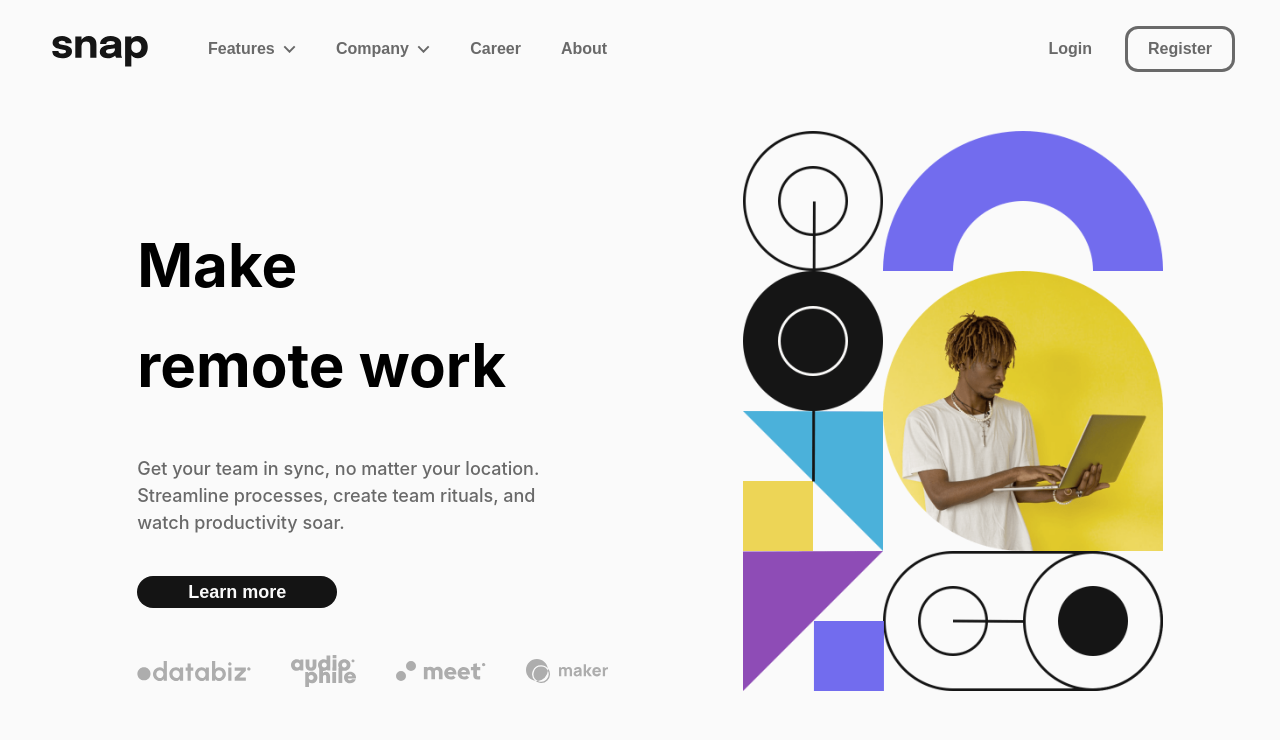
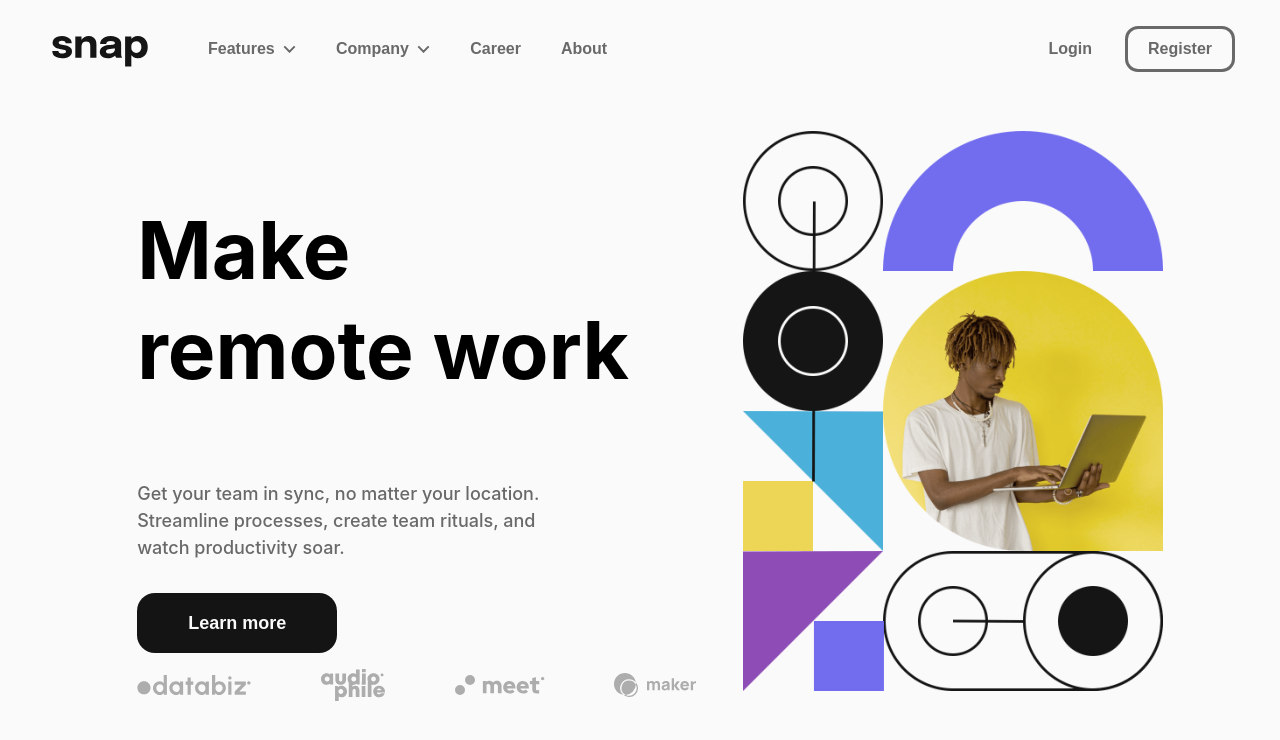
Before and after one commit to Phear21/Smillie_Intern, a React (Create React App) app in the folder my-app/: page / in a window 1280 px wide. Shown: the top 740 px of the page. Built offline with nearby package versions, Linux system fonts and the light colour scheme.

Commit message:
fix:Responsive Tablet

```diff
--- a/my-app/src/component/Companydropdown.js
+++ b/my-app/src/component/Companydropdown.js
@@ -15,7 +15,7 @@ export default function Companydropdown() {
     };
 
     const Dropdown = ({title,link}) => (
-        <a href={link} className="flex text-gray w-full m:w-[8.5vw] font-normal font-epilogue text-[15px] items-center justify-center relative hover:cursor-pointer hover:text-black hover:font-bold">
+        <a href={link} className="flex text-gray w-full md:w-[8.5vw] font-normal font-epilogue text-[15px] items-center justify-center relative hover:cursor-pointer hover:text-black hover:font-bold">
         <div className="flex py-2 mr-auto ml-10">
           {title}
         </div>
@@ -35,10 +35,10 @@ export default function Companydropdown() {
 
                 {/* Dropdown Content */}
                 {isDropdown && (
-                    <div className="relative flex flex-col items-center  z-10  w-full m:w-[7vw] rounded-[0px] m:absolute m:shadow-2xl m:rounded-[10px] m:mt-4">
+                    <div className="relative flex flex-col items-center  z-10  w-full md:w-[7vw] rounded-[0px] md:absolute md:shadow-2xl md:rounded-[10px] md:mt-4">
                     {/* Dropdown items go here */}
 
-                    <div className='my-2 w-full m:w-auto'>
+                    <div className='my-2 w-full md:w-auto'>
 
                     <Dropdown  title="History"  />
                     <Dropdown  title="Our Team" />
--- a/my-app/src/component/FeatureDropdown.js
+++ b/my-app/src/component/FeatureDropdown.js
@@ -16,7 +16,7 @@ export default function FeatureDropdown() {
     // using the reuseable content for the dropdown
     const Dropdown = ({iconimg,title,link}) => (
     <a href={link} className="flex text-gray w-full  font-normal text-[15px] items-center relative hover:cursor-pointer hover:text-black hover:font-bold ">
-      <div className="flex m:px-7 ml-10  m:ml-0  py-2">
+      <div className="flex md:px-7 ml-10  md:ml-0  py-2">
         <img className='h-4 mr-2' src={iconimg} alt={`${title} Icon`} />
         {title}
       </div>
@@ -38,9 +38,9 @@ export default function FeatureDropdown() {
 
                 {/* Dropdown Content */}
                 {isDropdown && (
-                  <div className="relative flex flex-col items-center  z-10   rounded-[0px] m:absolute m:shadow-2xl m:left-[150px] m:rounded-[10px] m:mt-4">
+                  <div className="relative flex flex-col items-center  z-10   rounded-[0px] md:absolute md:shadow-2xl md:left-[150px] md:rounded-[10px] md:mt-4">
                     {/* Dropdown items go here */}
-                    <div className='mt-1 w-full m:w-[100%] '>
+                    <div className='mt-1 w-full md:w-[100%] '>
 
                     <Dropdown iconimg={todolisticon} title="Todo List"  />
                     <Dropdown iconimg={calendaricon} title="Calendar" />
--- a/my-app/src/component/Home.js
+++ b/my-app/src/component/Home.js
@@ -9,24 +9,26 @@ import mobilehompic from '../assets/image-hero-mobile.png'
 export default function Home() {
   return (
     <div>
-        <div className='hidden m:block'>
+        <div className='hidden md:block'>
           <div className='flex justify-center h-vh mx-10 mt-8'>
             <div className='flex flex-col items-left w-[50%] h-[100%] justify-center p-5 mr-[2vw] mt-[2vh]'>
-              <h1 className='text-left font-bold text-[60px] h-[40%] lg:text-[100px] mt-[6vh] leading-[100px]'>
+              <h1 className='text-left font-bold text-[60px] h-[40%] md:text-[80px] lg:text-[100px] lg: mt-[6vh] leading-[100px]'>
                 Make <br/>remote work
               </h1>
-              <p className='text-left my-10 h-[20%] font-normal text-[18px] lg:text-[18px] text-gray'>
+              <p className='text-left my-10 md:mb-4 h-[20%] font-normal text-[18px] md:my-20 lg:text-[18px] text-gray'>
                 Get your team in sync, no matter your location.
                 <br/>Streamline processes, create team rituals, and <br/>watch productivity soar.
               </p>
-              <button className='flex rounded-[18px] h-[10%] w-[200px] items-center justify-center h-[8vh] bg-black  justify-center text-white hover:bg-white hover:text-black hover:outline'>
-                <p className='font-epilogue font-bold text-lg lg:text-[20px]   '>
-                  Learn more
-                </p>
-              </button>
+              <div className='flex  my-4  items-start justify-start'>
+                    <button className=' rounded-[18px] bg-black h-[60px] w-[200px] justify-center text-white hover:bg-white hover:text-black hover:outline'>
+                      <p className='font-epilogue font-bold text-lg lg:text-[20px]   '>
+                        Learn more
+                      </p>
+                    </button>
+                  </div>
 
-              <div className='flex justify-between  w-full lg:w-[80%] md:w-[100%] h-[30%] items-end'>
-                <div className='flex justify-between gap-10 items-center'>
+              <div className='flex  w-full lg:w-[80%] md:w-[100%] h-[30%] items-end'>
+                <div className='flex  w-full  justify-between gap-4 items-center'>
                 <img className='h-[2.5vh]  max-w-[25%] md:w-auto lg:w-auto' src={databizlogo} alt="Databiz Logo" />
                 <img className='h-8 max-w-[25%] w-auto' src={audiophilelogo} alt="Audiophile Logo" />
                 <img className='h-[2.5vh]  lg:h-[2.5vh] max-w-[25%] w-auto' src={mettlogo} alt="Mett Logo" />
@@ -42,7 +44,7 @@ export default function Home() {
             </div>
          </div>
         </div>
-      <div className='m:hidden'>
+      <div className='md:hidden'>
             <div className='flex  '>
               <img src={mobilehompic} className='w-full ' alt="Home " />
             </div>
--- a/my-app/src/component/Navbar.js
+++ b/my-app/src/component/Navbar.js
@@ -25,7 +25,7 @@ export default function Navbar() {
 
   return (
     <div >
-        <nav className="hidden m:block navbar navbar-expand-lg navbar-white bg-white">
+        <nav className="hidden md:block navbar navbar-expand-lg navbar-white bg-white">
         <div className='flex flex-row justify-between items-center mx-5 p-4'>
 
             <div className='flex flex-row items-center mr-5 p-4'>
@@ -53,7 +53,7 @@ export default function Navbar() {
 
         </nav>
 
-        <nav className="m:hidden navbar navbar-white bg-white">
+        <nav className="md:hidden navbar navbar-white bg-white">
         <div className='flex flex-row justify-between items-center p-4 mt-2'>
 
             <div className='flex flex-row items-center  p-2'>
--- a/my-app/tailwind.config.js
+++ b/my-app/tailwind.config.js
@@ -8,6 +8,7 @@ module.exports = {
       screens: {
         'sm': '375px', // Mobile
         'm':'450px',
+        'md': '850px',
         'lg': '1440px', // Desktop
       },
       colors: {
```
